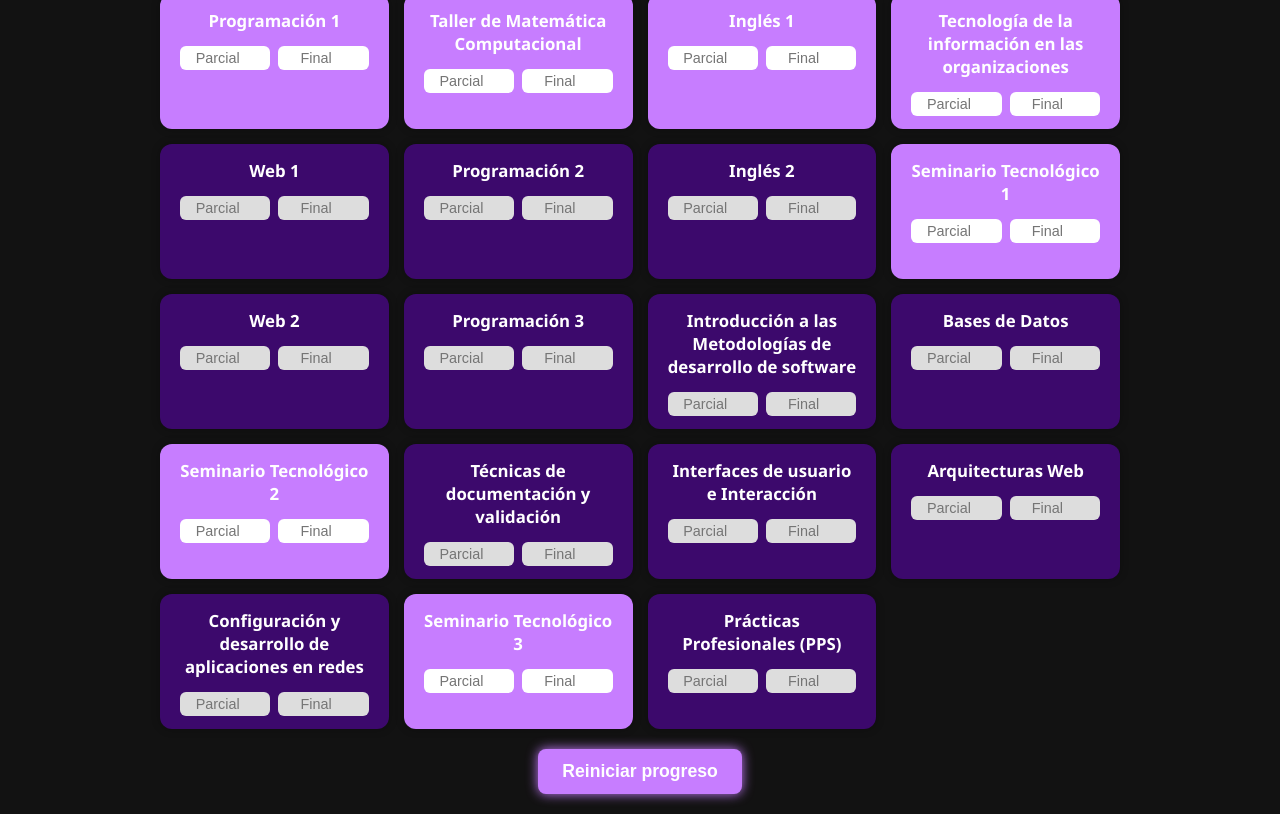
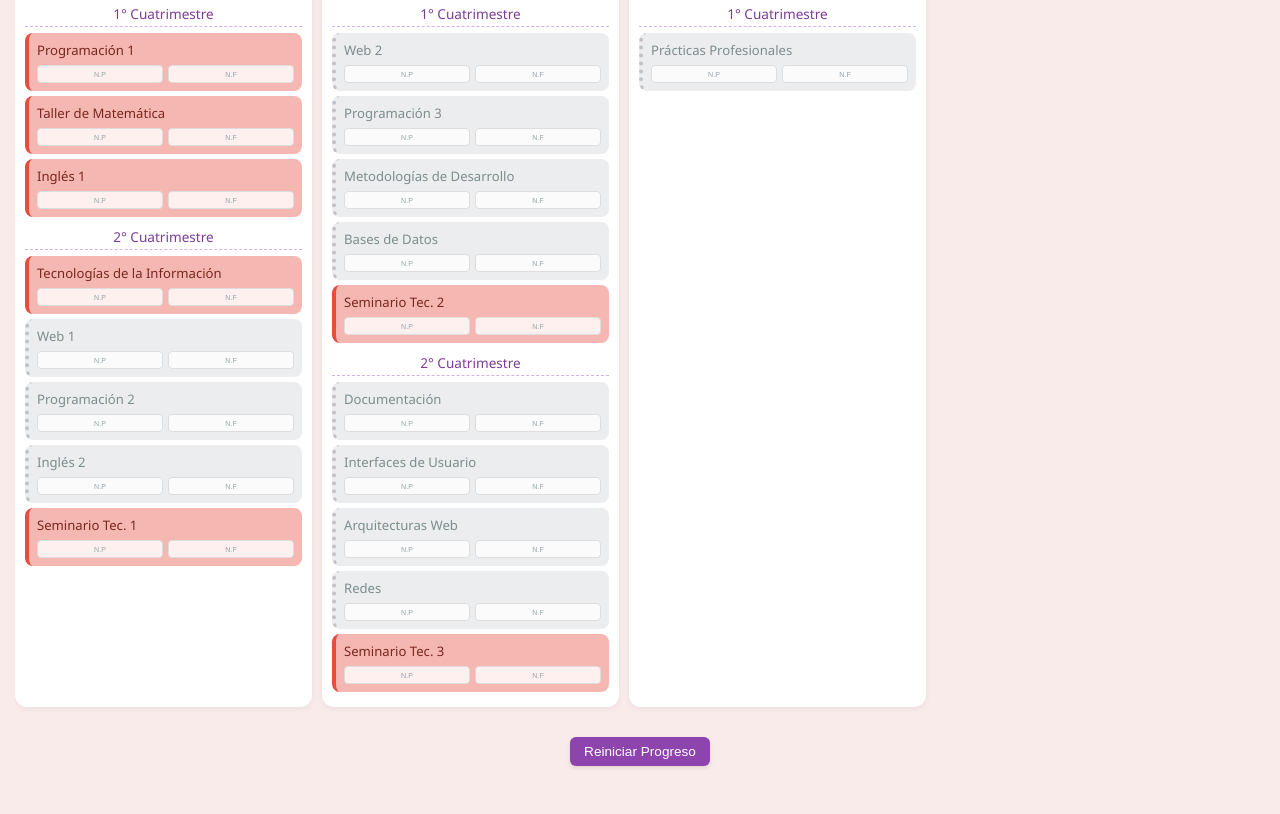
Before and after one commit to vickydobler/correlativas, a plain HTML site: page index.html in a window 1280 px wide. Shown: the part 100-914 px from the top of the page. After the commit the page ends 886 px from the top, so only its background shows below. Drawn offline with Linux system fonts and the light colour scheme.

Commit message:
Update index.html

```diff
--- a/index.html
+++ b/index.html
@@ -2,283 +2,340 @@
 <html lang="es">
 <head>
   <meta charset="UTF-8" />
-<meta name="viewport" content="width=device-width, initial-scale=1" />
-<title>Malla Interactiva TUDAI 2024</title>
+  <meta name="viewport" content="width=device-width, initial-scale=1.0"/>
+  <title>Malla TUDAI Interactiva</title>
   <style>
-  :root {
-    --color-aprobada: #EBC9FF;
-    --color-habilitada: #C77DFF;
-    --color-bloqueada: #3C096C;
-    --color-texto: #fff;
-    --color-texto-aprobada: #4B007D;
-    --transition-time: 0.3s;
-  }
     body {
       font-family: 'Segoe UI', Tahoma, Geneva, Verdana, sans-serif;
-    background: #121212;
+      background: #f9ebea; /* Nuevo color de fondo */
       margin: 0;
-    padding: 20px;
-    color: var(--color-texto);
+      padding: 15px;
+      color: #333;
+    }
+    h2 {
+      text-align: center;
+      margin: 5px 0 15px;
+      font-size: 1.2em;
+      color: #5f0f40;
+      font-weight: 500;
+    }
+    .grid {
       display: flex;
-    flex-direction: column;
-    align-items: center;
-    min-height: 100vh;
+      flex-wrap: nowrap;
+      overflow-x: auto;
+      gap: 10px;
+      padding-bottom: 15px;
     }
-  h1 {
-    margin-bottom: 10px;
+    .year-column {
+      background: white;
+      border-radius: 12px;
+      box-shadow: 0 2px 6px rgba(0,0,0,0.05);
+      padding: 10px;
+      min-width: 240px;
+    }
+    .year-title {
       text-align: center;
+      margin: 0 0 8px;
+      font-size: 1em;
+      color: #8e44ad;
+      font-weight: 500;
     }
-  #malla {
-    display: grid;
-    grid-template-columns: repeat(auto-fit, minmax(220px, 1fr));
-    gap: 15px;
-    width: 100%;
-    max-width: 960px;
+    .cuatrimestre-title {
+      margin: 10px 0 6px;
+      font-size: 0.85em;
+      text-align: center;
+      color: #7d3c98;
+      font-weight: 500;
+      padding-bottom: 3px;
+      border-bottom: 1px dashed #d2b4de;
     }
     .materia {
-    padding: 15px 20px 10px 20px;
-    border-radius: 12px;
+      border-radius: 8px;
+      padding: 8px;
+      margin: 5px 0;
+      font-size: 0.82em;
       cursor: pointer;
-    user-select: none;
-    font-weight: 600;
-    font-size: 1.05rem;
-    box-shadow: 0 0 8px rgba(0,0,0,0.3);
-    transition:
-      background-color var(--transition-time),
-      color var(--transition-time),
-      text-decoration var(--transition-time);
-    display: flex;
-    flex-direction: column;
-    align-items: center;
-    min-height: 110px;
-    text-align: center;
-  }
-  .materia .titulo {
-    margin-bottom: 8px;
+      transition: all 0.2s ease;
+      position: relative;
+      overflow: hidden;
     }
     .bloqueada {
-    background-color: var(--color-bloqueada);
-    color: var(--color-texto);
-    cursor: default;
+      background: #ebedef;
+      border-left: 4px dotted #bdc3c7;
+      color: #7f8c8d;
     }
-  .habilitada {
-    background-color: var(--color-habilitada);
-    color: var(--color-texto);
+    .desbloqueada {
+      background: #f5b7b1;
+      color: #78281f;
+      border-left: 4px solid #e74c3c;
     }
     .aprobada {
-    background-color: var(--color-aprobada);
-    color: var(--color-texto-aprobada);
+      background: #e8daef;
+      color: #4a235a;
+      border-left: 4px solid #8e44ad;
+    }
+    .tachada {
       text-decoration: line-through;
-  }
-  #resetBtn {
-    margin-top: 20px;
-    background-color: var(--color-habilitada);
-    border: none;
-    padding: 12px 24px;
-    font-size: 1.1rem;
-    font-weight: 600;
-    border-radius: 8px;
-    color: var(--color-texto);
-    cursor: pointer;
-    box-shadow: 0 0 12px var(--color-habilitada);
-    transition: background-color 0.25s ease;
-  }
-  #resetBtn:hover {
-    background-color: #B55FEF;
+      opacity: 0.8;
     }
     .notas {
       display: flex;
-    gap: 8px;
+      justify-content: space-between;
+      gap: 5px;
       margin-top: 6px;
-    width: 100%;
-    justify-content: center;
+      font-size: 0.75em;
     }
-  .nota-input {
+    .notas input {
       width: 48%;
+      padding: 3px 5px;
+      border-radius: 4px;
+      border: 1px solid #ddd;
+      text-align: center;
+      font-size: 0.9em;
+      background: rgba(255,255,255,0.8);
     }
-  input[type="number"] {
-    width: 100%;
+    .notas input::placeholder {
+      color: #95a5a6;
+      font-size: 0.8em;
+    }
+    .botones {
+      text-align: center;
+      margin: 15px 0 5px;
+    }
+    button {
+      background: #8e44ad;
+      color: white;
+      border: none;
       border-radius: 6px;
-    border: none;
-    padding: 4px 8px;
-    font-size: 0.9rem;
-    text-align: center;
+      padding: 7px 14px;
+      cursor: pointer;
+      font-size: 0.85em;
+      transition: all 0.2s;
+      box-shadow: 0 2px 4px rgba(0,0,0,0.1);
     }
-  input[type="number"]:disabled {
-    background-color: #ddd;
-    color: #999;
-    cursor: not-allowed;
+    button:hover {
+      background: #7d3c98;
+      transform: translateY(-1px);
     }
-  @media (max-width: 600px) {
-    .materia {
-      font-size: 0.95rem;
-      padding: 12px 15px 8px 15px;
-      min-height: 130px;
+    .grid::-webkit-scrollbar {
+      height: 6px;
     }
-    #malla {
-      grid-template-columns: repeat(auto-fit, minmax(180px, 1fr));
+    .grid::-webkit-scrollbar-track {
+      background: #f1f1f1;
+      border-radius: 3px;
     }
+    .grid::-webkit-scrollbar-thumb {
+      background: #c39bd3;
+      border-radius: 3px;
     }
   </style>
 </head>
 <body>
-<h1>Malla Interactiva TUDAI - Plan 2024</h1>
-<div id="malla"></div>
-<button id="resetBtn" title="Reiniciar progreso">Reiniciar progreso</button>
+  <h2>Malla Interactiva TUDAI</h2>
+  <div class="grid" id="malla"></div>
+  <div class="botones">
+    <button onclick="reiniciar()">Reiniciar Progreso</button>
+  </div>
 
   <script>
     const materias = [
-    { codigo: "1.1", nombre: "Programación 1", correlativas: [] },
-    { codigo: "1.2", nombre: "Taller de Matemática Computacional", correlativas: [] },
-    { codigo: "1.3", nombre: "Inglés 1", correlativas: [] },
-    { codigo: "2.1", nombre: "Tecnología de la información en las organizaciones", correlativas: [] },
-    { codigo: "2.2", nombre: "Web 1", correlativas: ["1.1"] },
-    { codigo: "2.3", nombre: "Programación 2", correlativas: ["1.1"] },
-    { codigo: "2.4", nombre: "Inglés 2", correlativas: ["1.3"] },
-    { codigo: "2.5", nombre: "Seminario Tecnológico 1", correlativas: [] },
-    { codigo: "3.1", nombre: "Web 2", correlativas: ["2.2"] },
-    { codigo: "3.2", nombre: "Programación 3", correlativas: ["2.3"] },
-    { codigo: "3.3", nombre: "Introducción a las Metodologías de desarrollo de software", correlativas: ["2.1", "2.3"] },
-    { codigo: "3.4", nombre: "Bases de Datos", correlativas: ["1.1", "1.2"] },
-    { codigo: "3.5", nombre: "Seminario Tecnológico 2", correlativas: [] },
-    { codigo: "4.1", nombre: "Técnicas de documentación y validación", correlativas: ["3.3"] },
-    { codigo: "4.2", nombre: "Interfaces de usuario e Interacción", correlativas: ["1.2", "3.1", "2.3"] },
-    { codigo: "4.3", nombre: "Arquitecturas Web", correlativas: ["3.3", "3.1", "3.4"] },
-    { codigo: "4.4", nombre: "Configuración y desarrollo de aplicaciones en redes", correlativas: ["3.1"] },
-    { codigo: "4.5", nombre: "Seminario Tecnológico 3", correlativas: [] },
-    { codigo: "5.1", nombre: "Prácticas Profesionales (PPS)", correlativas: ["3.3"] }
+      {
+        anio: "1° Año",
+        cuatris: [
+          {
+            nombre: "1° Cuatrimestre",
+            cursos: [
+              { nombre: "Programación 1", id: "1.1", correlativas: [] },
+              { nombre: "Taller de Matemática", id: "1.2", correlativas: [] },
+              { nombre: "Inglés 1", id: "1.3", correlativas: [] },
+            ],
+          },
+          {
+            nombre: "2° Cuatrimestre",
+            cursos: [
+              { nombre: "Tecnologías de la Información", id: "2.1", correlativas: [] },
+              { nombre: "Web 1", id: "2.2", correlativas: ["1.1"] },
+              { nombre: "Programación 2", id: "2.3", correlativas: ["1.1"] },
+              { nombre: "Inglés 2", id: "2.4", correlativas: ["1.3"] },
+              { nombre: "Seminario Tec. 1", id: "2.5", correlativas: [] },
+            ],
+          },
+        ],
+      },
+      {
+        anio: "2° Año",
+        cuatris: [
+          {
+            nombre: "1° Cuatrimestre",
+            cursos: [
+              { nombre: "Web 2", id: "3.1", correlativas: ["2.2"] },
+              { nombre: "Programación 3", id: "3.2", correlativas: ["2.3"] },
+              { nombre: "Metodologías de Desarrollo", id: "3.3", correlativas: ["2.1", "2.3"] },
+              { nombre: "Bases de Datos", id: "3.4", correlativas: ["1.1", "1.2"] },
+              { nombre: "Seminario Tec. 2", id: "3.5", correlativas: [] },
+            ],
+          },
+          {
+            nombre: "2° Cuatrimestre",
+            cursos: [
+              { nombre: "Documentación", id: "4.1", correlativas: ["3.3"] },
+              { nombre: "Interfaces de Usuario", id: "4.2", correlativas: ["1.2", "3.1", "2.3"] },
+              { nombre: "Arquitecturas Web", id: "4.3", correlativas: ["3.3", "3.1", "3.4"] },
+              { nombre: "Redes", id: "4.4", correlativas: ["3.1"] },
+              { nombre: "Seminario Tec. 3", id: "4.5", correlativas: [] },
+            ],
+          },
+        ],
+      },
+      {
+        anio: "3° Año",
+        cuatris: [
+          {
+            nombre: "1° Cuatrimestre",
+            cursos: [
+              { nombre: "Prácticas Profesionales", id: "5.1", correlativas: ["3.3"] },
+            ],
+          },
+        ],
+      },
     ];
 
-  const STORAGE_KEY = "tudai2024_aprobadas";
-  const STORAGE_NOTAS = "tudai2024_notas";
-  const mallaDiv = document.getElementById("malla");
-  const resetBtn = document.getElementById("resetBtn");
+    const estado = JSON.parse(localStorage.getItem("estadoMaterias")) || {};
+    const malla = document.getElementById("malla");
 
-  let aprobadas = JSON.parse(localStorage.getItem(STORAGE_KEY)) || [];
-  let notas = JSON.parse(localStorage.getItem(STORAGE_NOTAS)) || {};
+    function crearMateria(materia) {
+      const div = document.createElement("div");
+      div.className = "materia bloqueada";
+      div.innerHTML = `<span>${materia.nombre}</span>`;
+      div.id = materia.id;
 
-  function estaDesbloqueada(materia) {
-    if (aprobadas.includes(materia.codigo)) return true;
-    return materia.correlativas.every(c => aprobadas.includes(c));
+      const aprobada = estado[materia.id]?.aprobada;
+      const desbloqueada = verificarDesbloqueo(materia);
+
+      if (aprobada) {
+        div.classList.remove("bloqueada", "desbloqueada");
+        div.classList.add("aprobada");
+        if (estado[materia.id]?.tachada) {
+          div.classList.add("tachada");
+        }
+      } else if (desbloqueada) {
+        div.classList.remove("bloqueada");
+        div.classList.add("desbloqueada");
       }
 
-  function guardarEstado() {
-    localStorage.setItem(STORAGE_KEY, JSON.stringify(aprobadas));
+      const notas = document.createElement("div");
+      notas.className = "notas";
+
+      const np = document.createElement("input");
+      np.placeholder = "N.P";
+      np.value = estado[materia.id]?.np || "";
+      np.onchange = (e) => guardarNota(materia.id, "np", e.target.value);
+
+      const nf = document.createElement("input");
+      nf.placeholder = "N.F";
+      nf.value = estado[materia.id]?.nf || "";
+      nf.onchange = (e) => guardarNota(materia.id, "nf", e.target.value);
+
+      notas.appendChild(np);
+      notas.appendChild(nf);
+      div.appendChild(notas);
+
+      div.onclick = (e) => {
+        if (e.target.tagName === 'INPUT') return;
+        if (div.classList.contains("bloqueada")) return;
+
+        if (div.classList.contains("aprobada")) {
+          const tachada = !div.classList.contains("tachada");
+          div.classList.toggle("tachada");
+          estado[materia.id].tachada = tachada;
+        } else {
+          div.classList.remove("desbloqueada");
+          div.classList.add("aprobada");
+          estado[materia.id] = { aprobada: true, tachada: false };
+        }
+        localStorage.setItem("estadoMaterias", JSON.stringify(estado));
+        actualizarMalla();
+      };
+
+      return div;
     }
 
-  function guardarNotas() {
-    localStorage.setItem(STORAGE_NOTAS, JSON.stringify(notas));
+    function guardarNota(id, tipo, valor) {
+      estado[id] = estado[id] || {};
+      estado[id][tipo] = valor;
+      localStorage.setItem("estadoMaterias", JSON.stringify(estado));
     }
 
-  function toggleAprobada(materiaCodigo) {
-    if (aprobadas.includes(materiaCodigo)) {
-      aprobadas = aprobadas.filter(c => c !== materiaCodigo);
-    } else {
-      aprobadas.push(materiaCodigo);
+    function verificarDesbloqueo(materia) {
+      return materia.correlativas.every(c => estado[c]?.aprobada);
     }
-    guardarEstado();
-    actualizarMalla();
+
+    function construirMalla() {
+      malla.innerHTML = "";
+      materias.forEach(anio => {
+        const col = document.createElement("div");
+        col.className = "year-column";
+
+        const title = document.createElement("h3");
+        title.className = "year-title";
+        title.textContent = anio.anio;
+        col.appendChild(title);
+
+        anio.cuatris.forEach(cuatr => {
+          const cuatTitle = document.createElement("div");
+          cuatTitle.className = "cuatrimestre-title";
+          cuatTitle.textContent = cuatr.nombre;
+          col.appendChild(cuatTitle);
+
+          cuatr.cursos.forEach(m => {
+            col.appendChild(crearMateria(m));
+          });
+        });
+
+        malla.appendChild(col);
+      });
+    }
+
+    function reiniciar() {
+      if (confirm("¿Seguro que deseas reiniciar todo tu progreso?")) {
+        localStorage.removeItem("estadoMaterias");
+        location.reload();
+      }
     }
 
     function actualizarMalla() {
-    mallaDiv.innerHTML = "";
-    materias.forEach(materia => {
-      const div = document.createElement("div");
-      div.classList.add("materia");
-      div.setAttribute("data-codigo", materia.codigo);
+      document.querySelectorAll(".materia").forEach(div => {
+        const id = div.id;
+        const materia = encontrarMateria(id);
 
-      // Estado de materia
-      const aprobada = aprobadas.includes(materia.codigo);
-      const desbloqueada = estaDesbloqueada(materia);
+        if (!materia) return;
 
-      // Clase colores
+        const aprobada = estado[id]?.aprobada;
+        const desbloqueada = verificarDesbloqueo(materia);
+
+        div.className = "materia";
         if (aprobada) {
           div.classList.add("aprobada");
+          if (estado[id]?.tachada) div.classList.add("tachada");
         } else if (desbloqueada) {
-        div.classList.add("habilitada");
+          div.classList.add("desbloqueada");
         } else {
           div.classList.add("bloqueada");
         }
-
-      // Título y click para marcar aprobada SOLO si habilitada
-      const titulo = document.createElement("div");
-      titulo.textContent = materia.nombre;
-      titulo.classList.add("titulo");
-      div.appendChild(titulo);
-
-      if (desbloqueada && !aprobada) {
-        div.style.cursor = "pointer";
-        div.onclick = () => {
-          toggleAprobada(materia.codigo);
-        };
-      } else {
-        div.style.cursor = "default";
-        div.onclick = null;
-      }
-
-      // Notas inputs
-      const contNotas = document.createElement("div");
-      contNotas.classList.add("notas");
-
-      const inputParcial = document.createElement("input");
-      inputParcial.type = "number";
-      inputParcial.min = 0;
-      inputParcial.max = 10;
-      inputParcial.step = 0.1;
-      inputParcial.placeholder = "Parcial";
-      inputParcial.classList.add("nota-input");
-      inputParcial.value = notas[materia.codigo]?.parcial ?? "";
-      inputParcial.disabled = !desbloqueada && !aprobada;
-
-      inputParcial.addEventListener("change", e => {
-        let val = parseFloat(e.target.value);
-        if (isNaN(val) || val < 0) val = 0;
-        if (val > 10) val = 10;
-        e.target.value = val;
-        if (!notas[materia.codigo]) notas[materia.codigo] = {};
-        notas[materia.codigo].parcial = val;
-        guardarNotas();
-      });
-
-      const inputFinal = document.createElement("input");
-      inputFinal.type = "number";
-      inputFinal.min = 0;
-      inputFinal.max = 10;
-      inputFinal.step = 0.1;
-      inputFinal.placeholder = "Final";
-      inputFinal.classList.add("nota-input");
-      inputFinal.value = notas[materia.codigo]?.final ?? "";
-      inputFinal.disabled = !desbloqueada && !aprobada;
-
-      inputFinal.addEventListener("change", e => {
-        let val = parseFloat(e.target.value);
-        if (isNaN(val) || val < 0) val = 0;
-        if (val > 10) val = 10;
-        e.target.value = val;
-        if (!notas[materia.codigo]) notas[materia.codigo] = {};
-        notas[materia.codigo].final = val;
-        guardarNotas();
-      });
-
-      contNotas.appendChild(inputParcial);
-      contNotas.appendChild(inputFinal);
-      div.appendChild(contNotas);
-
-      mallaDiv.appendChild(div);
       });
     }
 
-  resetBtn.addEventListener("click", () => {
-    if (confirm("¿Querés reiniciar todo tu progreso y notas?")) {
-      aprobadas = [];
-      notas = {};
-      guardarEstado();
-      guardarNotas();
-      actualizarMalla();
+    function encontrarMateria(id) {
+      for (const anio of materias) {
+        for (const cuatr of anio.cuatris) {
+          const encontrada = cuatr.cursos.find(m => m.id === id);
+          if (encontrada) return encontrada;
         }
-  });
+      }
+      return null;
+    }
 
-  actualizarMalla();
+    construirMalla();
   </script>
 </body>
 </html>
```
Lines whose indentation alone changed are shown as unchanged.
